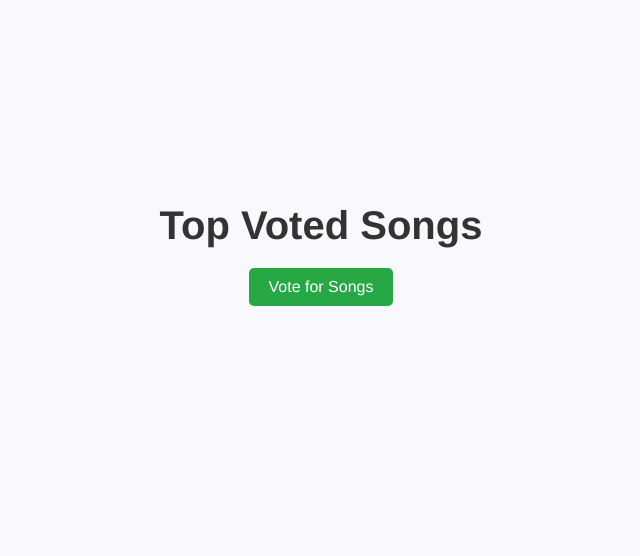
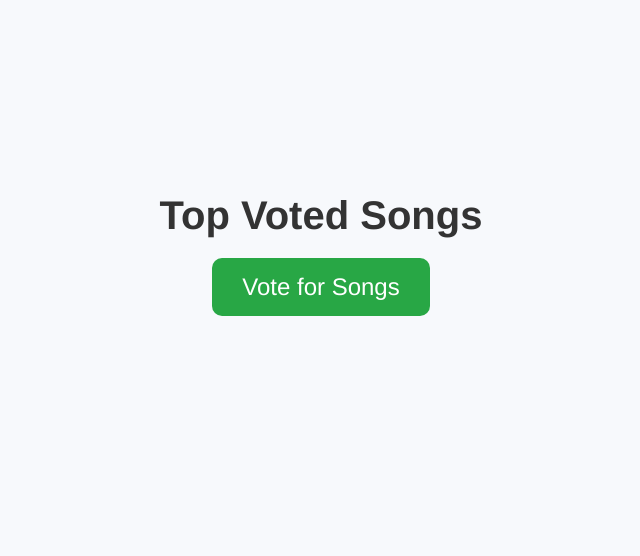
Before and after one commit to tferracina/spotify_voting, a Flask app: page / in a window 1280 px wide. Shown: the part 153-709 px from the top of the page, without its empty margins (319-959 px from the left). Run offline with Flask 3, Linux system fonts and the light colour scheme.

Commit message:
Update index.html
Changed colors again

```diff
--- a/templates/index.html
+++ b/templates/index.html
@@ -52,24 +52,19 @@
             flex-direction: column;
         }
         .votes {
-            background-color: #28a745;
-            color: #ffffff;
+            background-color: #ffffff;
+            color: #333;
             padding: 5px 10px;
             border-radius: 5px;
-        }
-        .gold .votes,
-        .silver .votes,
-        .bronze .votes {
-            background-color: #ffffff;
-            color: #333;
         }
         a {
             text-decoration: none;
             color: #ffffff;
             margin-bottom: 20px;
-            padding: 10px 20px;
+            padding: 15px 30px;
+            font-size: 1.5em;
             background-color: #28a745;
-            border-radius: 5px;
+            border-radius: 10px;
             transition: background-color 0.2s;
         }
         a:hover {
```
